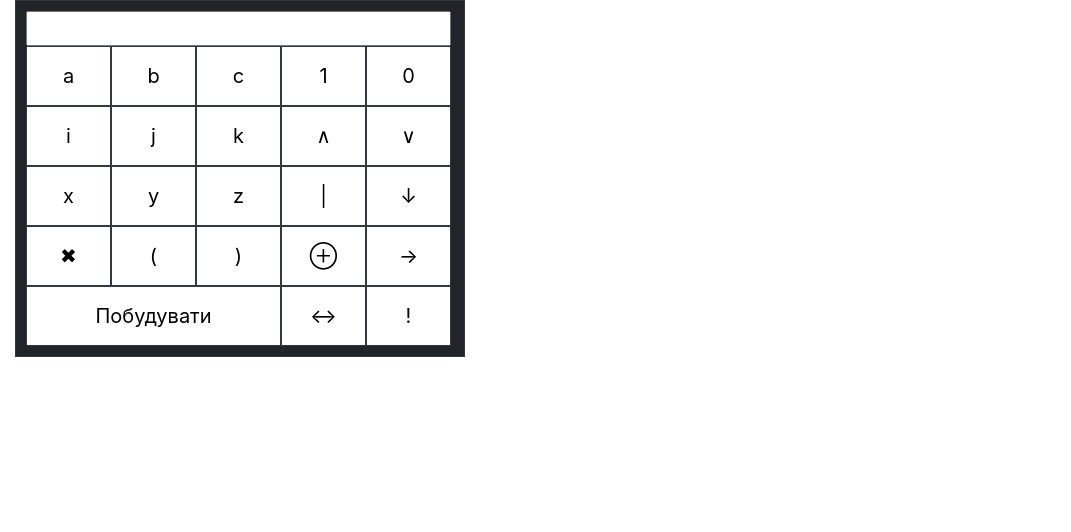
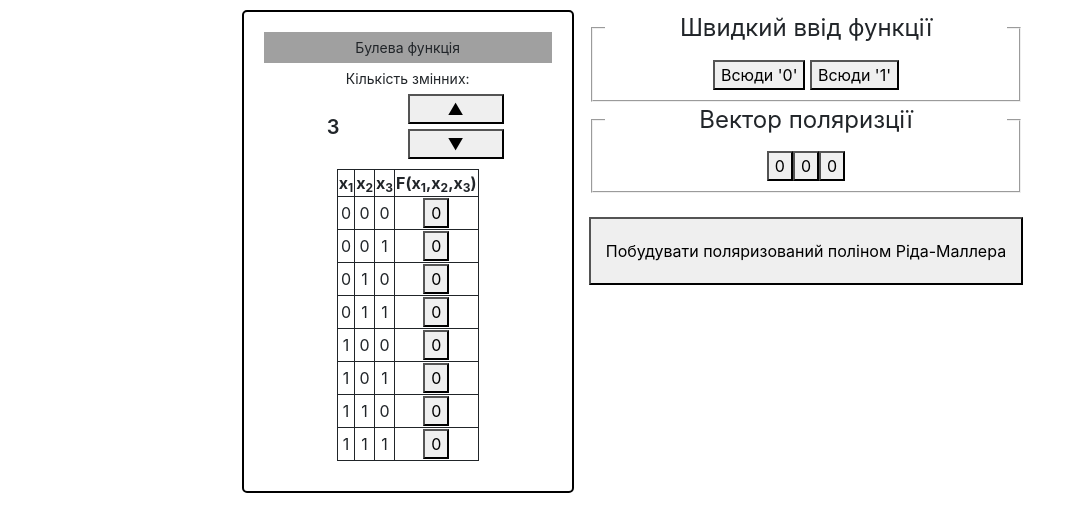
Before and after one commit to Tanushechka/CourseWork4, a Django app: page / in a window 1280 px wide. Shown: the top 532 px of the page, without its empty margins (0-1071 px from the left). Run offline with Django 3.2, Linux system fonts and the light colour scheme; some libraries are stand-ins or nearby versions.

Commit message:
Add Many For Read-Maller Polinom Polarized!

```diff
--- a/Polinom/static/css/base.css
+++ b/Polinom/static/css/base.css
@@ -2,10 +2,12 @@ body {
     background-color: #fff;
     margin: 0 auto;
 }
+
 .row {
     margin: 0 auto;
     padding: 0;
 }
+
 .calculator .calbody {
     background: #212529;
     border: 1px solid #32383e;
@@ -14,16 +16,19 @@ body {
     max-width: 450px;
     width: 450px;
 }
+
 .calculator .calbody .row {
     margin: 0 auto;
     padding: 0;
 }
+
 .calculator #lcd {
     text-align: right;
     width: 23em;
     height: 40px;
     font-size: 18px;
 }
+
 .calculator #function {
     color: black;
     text-align: left;
@@ -31,12 +36,13 @@ body {
     height: 35px;
     font-size: 18px;
 }
+
 .calculator button {
     background-color: #fff;
     width: 85px;
     height: 60px;
     font-size: 20px;
-  border: 1px solid  #32383e;
+    border: 1px solid #32383e;
     outline: none !important;
 }
 
@@ -45,7 +51,7 @@ body {
 }
 
 .calculator button:hover {
-  background-color:  #32383e;
+    background-color: #32383e;
 }
 
 #truth-table .table-responsive table thead tr th {
@@ -70,3 +76,92 @@ div#pascal {
     margin: 0 auto;
     text-align: center;
 }
+
+.index-container {
+    margin: 10px 20px;
+}
+
+.index-container .function-content {
+    border: #000000 2px solid;
+    border-radius: 5px;
+    padding: 20px;
+}
+
+.index-container .function-content span.header {
+    display: block;
+    width: 100%;
+    text-align: center;
+    padding: 5px 10px;
+    background-color: #a0a0a0;
+    font-size: 14px;
+}
+
+.index-container .function-content span.header.white {
+    background-color: transparent !important;
+}
+
+.index-container .function-content .variables div.count-change,
+.index-container .function-content .table-content {
+    padding: 0;
+}
+
+.index-container .function-content .variables div.count-change button {
+    width: 100%;
+}
+
+.index-container .function-content .variables div.count-change button:first-child {
+    margin-bottom: 5px;
+}
+
+.index-container .function-content .variables div.count {
+    display: flex;
+    align-items: center;
+    font-size: 20px;
+    text-align: center;
+    font-weight: 600;
+}
+
+.index-container .function-content .table-content table {
+    margin: 10px auto;
+}
+
+.index-container .function-content .table-content table,
+.index-container .function-content .table-content table th,
+.index-container .function-content .table-content table td {
+    text-align: center;
+    border: 1px solid;
+}
+
+#baseTruthTable table td input {
+    border: none;
+    outline: none;
+    background: #a0a0a0a0;
+    width: 35px;
+    padding-left: 12px;
+}
+
+.index-container .settings-container fieldset {
+    text-align: center;
+    display: block;
+    -webkit-margin-start: 2px;
+    -webkit-margin-end: 2px;
+    -webkit-padding-before: 0.35em;
+    -webkit-padding-start: 0.75em;
+    -webkit-padding-end: 0.75em;
+    -webkit-padding-after: 0.625em;
+    min-width: -webkit-min-content;
+    border-width: 2px;
+    border-style: groove;
+    border-color: threedface;
+    border-image: initial;
+}
+
+.index-container .settings-container fieldset div {
+    margin: auto;
+}
+
+#calculatePolarized {
+    width: 100%;
+    padding: 20px 0;
+    text-align: center;
+}
--- a/Polinom/static/js/main.js
+++ b/Polinom/static/js/main.js
@@ -4,10 +4,14 @@ $(document).ready(() => {
         pascalTriangle = $("#pascal-triangle"),
         polinomInfo = $("#main-info");
 
+    const MIN_VALUE = 1,
+        MAX_VALUE = 5;
+
+    let csrf_token = $('input[name="csrfmiddlewaretoken"]').val();
+
     $("#calculate").click(() => {
         let value = func.val();
         if (!value) return;
-        let csrf_token = $('input[name="csrfmiddlewaretoken"]').val();
 
         $.ajax({
             type: 'POST',
@@ -18,7 +22,6 @@ $(document).ready(() => {
             },
             dataType: 'json',
             success: (data) => {
-                console.log(data);
                 truthTable.html(data['truthTable']);
                 pascalTriangle.html(data['pascalTriangle']);
                 polinomInfo.html(data["polinomAnswer"])
@@ -44,4 +47,66 @@ $(document).ready(() => {
     func.keypress(e => {
         return e.keyCode === 8 || e.keyCode === 46 || e.keyCode === 37 || e.keyCode === 39
     });
+    let countVal = $(".index-container .variables").find("#counter"),
+        countChange = $(".index-container .count-change");
+
+    countChange.find("#inc").click(() => changeCounter());
+    countChange.find("#dec").click(() => changeCounter("dec"));
+    changeCounter("inc", 2);
+
+    function changeCounter(action = "inc", v = null) {
+        v = v || parseInt(countVal[0].innerHTML);
+        if ((v <= MIN_VALUE && action === "dec") || (v >= MAX_VALUE && action === "inc")) return;
+        v += (action === "inc") ? 1 : -1;
+        $.ajax({
+            type: 'POST',
+            url: '',
+            data: {
+                'count': v,
+                'csrfmiddlewaretoken': csrf_token
+            },
+            dataType: 'json',
+            success: (data) => {
+                countVal[0].innerHTML = v;
+                $("#baseTruthTable").html(data["truthTable"]);
+            },
+            error: (data) => {
+            }
+        });
+        let vector = "";
+        const event = 'this.innerText = +(!parseInt(this.innerText))';
+        for(let i=0; i < v; i++) {
+            vector += `<button onclick="${event}">0</button>`
+        }
+        $("#vectorPolarized").html(vector);
+    }
+
+    function replaceAllTableButton(val=1) {
+        $.each($("table .functionValue"), (i, x) => x.innerText=val);
+    }
+
+    $("#all_zero").click(() => replaceAllTableButton(0));
+    $("#all_one").click(() => replaceAllTableButton());
+
+    $("#calculatePolarized").click(() => {
+        let _function = [], vector = [];
+        $.each($("table .functionValue"), (i, x) => _function.push(parseInt(x.innerText)));
+        $.each($("#vectorPolarized").find("button"), (i, x) => vector.push(parseInt(x.innerText)));
+        $.ajax({
+            type: 'POST',
+            url: '/polarize/',
+            data: {
+                'function': JSON.stringify(_function),
+                "vector": JSON.stringify(vector),
+                'count': parseInt(countVal[0].innerHTML),
+                'csrfmiddlewaretoken': csrf_token
+            },
+            dataType: 'json',
+            success: (data) => {
+                console.log(data);
+            },
+            error: (data) => {
+            }
+        });
+    });
 });
--- a/core/urls.py
+++ b/core/urls.py
@@ -4,6 +4,8 @@ from . import views
 app_name = "core"
 
 urlpatterns = [
-    path("", views.IndexView.as_view()),
+    path("", views.BaseView.as_view()),
+    path("polarize/", views.PolarizeFunctionView.as_view()),
     path("truth-table/", views.TruthTableView.as_view()),
+    path("extends/", views.IndexView.as_view())
 ]
--- a/core/utils.py
+++ b/core/utils.py
@@ -184,7 +184,7 @@ class Utils(object):
                 row = ['1']
 
             if row:
-                res = f" {cls.OP_XOR} ".join(row)
+                res = cls.OP_AND.join(row)
                 if len(row) > 1:
                     res = f"({res})"
                 polinom.append(res)
--- a/core/views.py
+++ b/core/views.py
@@ -14,6 +14,43 @@ class IndexView(View):
 
     def get(self, request):
         return render(request, self.template_name, {})
+
+
+class BaseView(View):
+    template_name = "base.html"
+
+    TEMPLATES = {
+        "table": "base_truth.html"
+    }
+
+    def get(self, request):
+        return render(request, self.template_name, {})
+
+    def post(self, request):
+        count = int(request.POST.get("count", 1)) or 1
+        data = Utils.get_truth_table(count)
+        columns = list(range(1, count + 1))
+        columns += ["F(" + "".join("x<sub>{}</sub>{}".format(x, ")" if i == len(columns) - 1 else ",")
+                                   for i, x in enumerate(columns))]
+        truth_table = render_to_string(self.TEMPLATES["table"],
+                                       context={"columns": columns, "data": data}, request=request)
+        response = {'truthTable': truth_table}
+        return HttpResponse(json.dumps(response), content_type="application/json")
+
+
+class PolarizeFunctionView(View):
+
+    @classmethod
+    def post(cls, request):
+        func = json.loads(request.POST.get("function", "[]"))
+        vector = json.loads(request.POST.get("vector", "[]"))
+        count = int(request.POST.get("count", 1)) or 1
+        data = Utils.get_truth_table(count)
+        columns = ["x" + str(x) for x in range(1, count + 1)]
+        pascal_triangle = Utils.pascal_triangle(func)
+        polinom_answer = [x[0] for x in pascal_triangle]
+        polinom_answer = Utils.generate_polinom(polinom_answer, data, columns)
+        return HttpResponse(json.dumps({}), content_type="application/json")
 
 
 class TruthTableView(View):
--- /dev/null
+++ b/templates/base.html
@@ -0,0 +1,56 @@
+{% extends "index.html" %}
+{% block content %}
+    {% csrf_token %}
+    <div class="index-container row">
+        <div class="col-8 offset-2">
+            <div class="row">
+                <div class="col-5 function-content">
+                    <span class="header">
+                        Булева функція
+                    </span>
+                    <span class="header white">
+                        Кількість змінних:
+                    </span>
+                    <div class="variables col-8 offset-2 row">
+                        <div class="count col-6" id="counter">
+                            3
+                        </div>
+                        <div class="count-change col-6">
+                            <button id="inc">&#9650;</button>
+                            <button id="dec">&#9660;</button>
+                        </div>
+                    </div>
+                    <div class="table-content col-12" id="baseTruthTable">
+                        <table>
+                            <thead>
+                            <tr>
+                                <th>x<sub>1</sub></th>
+                                <th>x<sub>2</sub></th>
+                                <th>x<sub>3</sub></th>
+                                <th>F(x<sub>1</sub>, x<sub>2</sub>, x<sub>3</sub>)</th>
+                            </tr>
+                            </thead>
+                        </table>
+                    </div>
+                </div>
+                <div class="col-7 settings-container">
+                    <fieldset>
+                        <legend>Швидкий ввід функції</legend>
+                        <div>
+                            <button id="all_zero">Всюди '0'</button>
+                            <button id="all_one">Всюди '1'</button>
+                        </div>
+                    </fieldset>
+                    <fieldset>
+                        <legend>Вектор поляризції</legend>
+                        <div id="vectorPolarized"></div>
+                    </fieldset>
+                    <br>
+                    <button id="calculatePolarized">Побудувати поляризований поліном Ріда-Маллера</button>
+                    <br>
+                    <p id="polarizedResult"></p>
+                </div>
+            </div>
+        </div>
+    </div>
+{% endblock %}
--- /dev/null
+++ b/templates/base_truth.html
@@ -0,0 +1,26 @@
+<table>
+    <thead>
+    <tr>
+        {% for col in columns %}
+            {% if not forloop.last %}
+                <th>x<sub>{{ col }}</sub></th>
+            {% else %}
+                <th>{{ col | safe }}</th>
+            {% endif %}
+        {% endfor %}
+    </tr>
+    </thead>
+    <tbody>
+    {% for row in data %}
+        <tr>
+            {% for item in row %}
+                <td>{{ item | yesno:"1,0" }}</td>
+            {% endfor %}
+            <td>
+                <button class="functionValue" id="f_btn-{{ forloop.counter }}"
+                onclick="this.innerText = +(!parseInt(this.innerText))">0</button>
+            </td>
+        </tr>
+    {% endfor %}
+    </tbody>
+</table>
--- a/templates/index.html
+++ b/templates/index.html
@@ -9,6 +9,7 @@
     {% block styles %}
         <link rel="stylesheet" href="https://maxcdn.bootstrapcdn.com/bootstrap/4.0.0/css/bootstrap.min.css">
         <link rel="stylesheet" href="{% static 'css/base.css' %}">
+         <link rel="shortcut icon" href="{% static 'calculator.ico' %}" type="image/x-icon">
     {% endblock %}
 </head>
 <body>
@@ -18,6 +19,7 @@
     <script src="https://maxcdn.bootstrapcdn.com/bootstrap/4.0.0/js/bootstrap.min.js"></script>
     <script type="text/javascript" src="{% static 'js/main.js' %}"></script>
 {% endblock %}
+{% block content %}
     <div class="calculator">
         <div class="row">
             <div class="col-12 col-md-6 col-lg-5">
@@ -70,5 +72,6 @@
             <div class="col-12 col-md-6 col-lg-7" id="pascal-triangle"></div>
         </div>
     </div>
+{% endblock %}
 </body>
 </html>
```
Also changed, not shown: Polinom/static/calculator.ico (added). Lines whose indentation alone changed are shown as unchanged.
